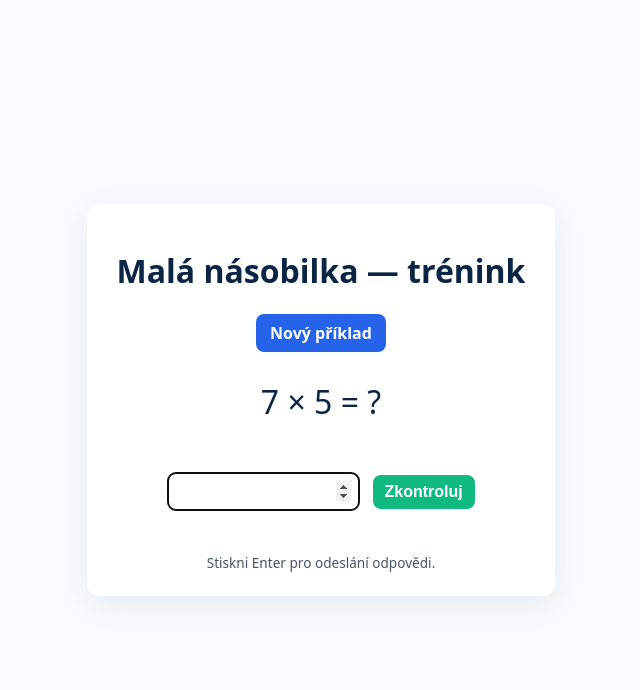
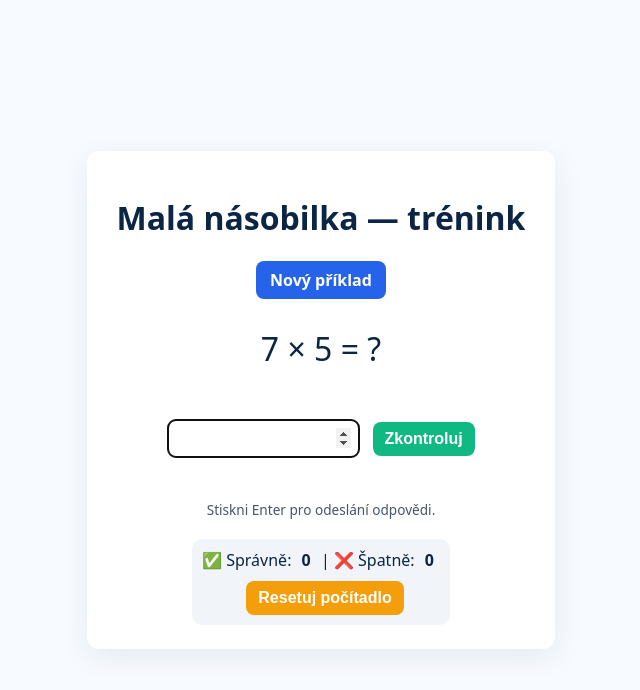
Before and after one commit to OdwarM/nasobilka, a plain HTML site: page index.html in a window 1280 px wide. Both pictures are taken after a click on the button "Nový příklad". Shown: the whole page, without its empty margins (319-959 px from the left). Drawn offline with Linux system fonts and the light colour scheme.

Commit message:
Update index.html

```diff
--- a/index.html
+++ b/index.html
@@ -71,16 +71,29 @@
       font-size: 0.85rem;
       color: #475569;
     }
+    .stats {
+      margin-top: 20px;
+      padding: 10px;
+      background: #f1f5f9;
+      border-radius: 10px;
+      display: inline-block;
+    }
+    .stats span {
+      font-weight: 700;
+      margin: 0 6px;
+    }
+    #resetBtn {
+      margin-top: 10px;
+      background: #f59e0b;
+    }
   </style>
 </head>
 <body>
   <div class="card" role="main" aria-labelledby="title">
     <h1 id="title">Malá násobilka — trénink</h1>
 
-    <!-- Odkaz, který "spustí" (nebo zobrazí) úlohu -->
     <a id="startLink" href="#" role="button">Nový příklad</a>
 
-    <!-- Sekce s příkladem -->
     <div id="exerciseArea" aria-live="polite" style="display:none;">
       <div class="problem" id="problemText" aria-atomic="true"></div>
 
@@ -92,11 +105,17 @@
 
       <div class="message" id="message"></div>
       <div class="small">Stiskni Enter pro odeslání odpovědi.</div>
+
+      <!-- Nová část – počítadlo -->
+      <div class="stats">
+        ✅ Správně: <span id="correctCount">0</span> |
+        ❌ Špatně: <span id="wrongCount">0</span><br>
+        <button id="resetBtn">Resetuj počítadlo</button>
+      </div>
     </div>
   </div>
 
   <script>
-    // Rozsah malá násobilka: 1..10 (můžeš upravit)
     const MIN = 1;
     const MAX = 10;
 
@@ -106,12 +125,20 @@
     const answerInput = document.getElementById('answerInput');
     const checkBtn = document.getElementById('checkBtn');
     const message = document.getElementById('message');
+    const correctCountEl = document.getElementById('correctCount');
+    const wrongCountEl = document.getElementById('wrongCount');
+    const resetBtn = document.getElementById('resetBtn');
 
     let currentA = 1;
     let currentB = 1;
     let autoNextTimer = null;
+    let correctCount = 0;
+    let wrongCount = 0;
 
-    // Vygeneruje náhodný příklad z malé násobilky
+    function getRandomInt(min, max) {
+      return Math.floor(Math.random() * (max - min + 1)) + min;
+    }
+
     function generateProblem() {
       currentA = getRandomInt(MIN, MAX);
       currentB = getRandomInt(MIN, MAX);
@@ -124,35 +151,30 @@
       answerInput.focus();
     }
 
-    function getRandomInt(min, max) {
-      // včetně min i max
-      return Math.floor(Math.random() * (max - min + 1)) + min;
+    function updateStats() {
+      correctCountEl.textContent = correctCount;
+      wrongCountEl.textContent = wrongCount;
     }
 
-    // Kontrola odpovědi
     function checkAnswer() {
-      // zamezit opakovanému kliknutí
       if (checkBtn.disabled) return;
-
       const userVal = answerInput.value.trim();
       if (userVal === '') {
-        // prázdné vstupy necháme bez akce, nebo můžeme upozornit
         message.textContent = 'Zadej výsledek.';
         message.className = 'message wrong';
         return;
       }
-
       const numeric = Number(userVal);
       const correct = currentA * currentB;
 
-      // disable input while waiting na další příklad
       answerInput.disabled = true;
       checkBtn.disabled = true;
 
       if (Number.isNaN(numeric)) {
         message.textContent = 'Neplatné číslo.';
         message.className = 'message wrong';
-        // po 3s nový příklad
+        wrongCount++;
+        updateStats();
         scheduleNext(3000);
         return;
       }
@@ -160,12 +182,14 @@
       if (numeric === correct) {
         message.textContent = 'Správně! 🎉';
         message.className = 'message correct';
-        // po 1s další příklad
+        correctCount++;
+        updateStats();
         scheduleNext(1000);
       } else {
         message.textContent = `Špatně — správně je ${correct}.`;
         message.className = 'message wrong';
-        // po 3s další příklad
+        wrongCount++;
+        updateStats();
         scheduleNext(3000);
       }
     }
@@ -177,10 +201,16 @@
       }, delayMs);
     }
 
-    // Ovládání odkazu "Nový příklad"
+    function resetStats() {
+      correctCount = 0;
+      wrongCount = 0;
+      updateStats();
+      message.textContent = 'Počítadlo bylo vynulováno.';
+      message.className = 'message';
+    }
+
     startLink.addEventListener('click', (ev) => {
       ev.preventDefault();
-      // zobrazit oblast s příkladem pokud skrytá
       if (exerciseArea.style.display === 'none') {
         exerciseArea.style.display = '';
       }
@@ -188,10 +218,9 @@
       generateProblem();
     });
 
-    // tlačítko Zkontroluj
     checkBtn.addEventListener('click', checkAnswer);
+    resetBtn.addEventListener('click', resetStats);
 
-    // Enter v inputu = submit
     answerInput.addEventListener('keydown', (ev) => {
       if (ev.key === 'Enter') {
         ev.preventDefault();
@@ -199,12 +228,11 @@
       }
     });
 
-    // Při načtení stránky je vidět jen odkaz
     (function init() {
       exerciseArea.style.display = 'none';
+      updateStats();
     })();
 
-    // přístupnost: skrytý label pro screenreadery
     (function addSRStyle() {
       const style = document.createElement('style');
       style.textContent = '.sr-only{position:absolute;width:1px;height:1px;padding:0;margin:-1px;overflow:hidden;clip:rect(0,0,0,0);white-space:nowrap;border:0;}';
```
